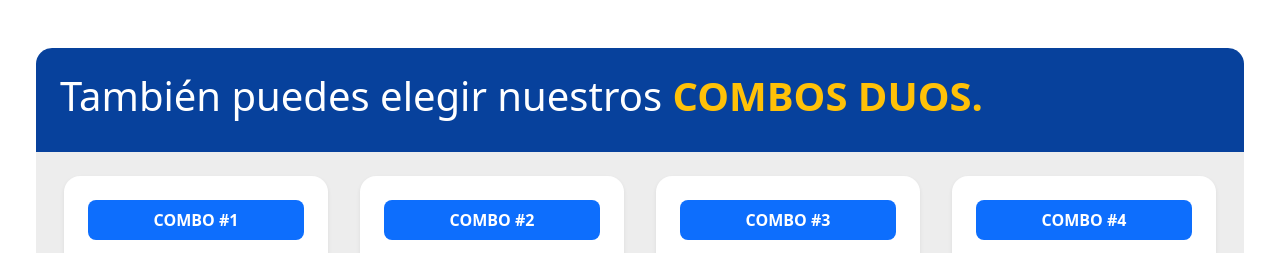
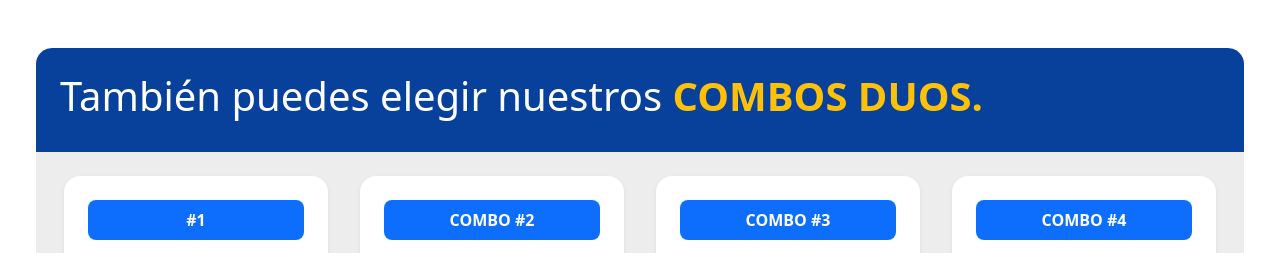
Before and after one commit to roynitorres/filmstreamgo, a Flask app: page / in a window 1280 px wide. Shown: the part 2745-2998 px from the top of the page. Run offline with Flask 3, Linux system fonts and the light colour scheme.

Commit message:
Thu, Nov 20, 2025, 9:55 PM -06:00

```diff
--- a/templates/inicio.html
+++ b/templates/inicio.html
@@ -350,7 +350,7 @@
         <div class="row py-4">
             <div class="col-md-3 px-3 ">
                 <div class=" bg-white rounded-4 border-1 p-4 text-center shadow-sm">
-                    <p class=" fw-bold text-white bg-primary py-2 rounded-3">COMBO #1</p>
+                    <p class=" fw-bold text-white bg-primary py-2 rounded-3">#1</p>
                     <div class="d-flex flex-column  align-items-center justify-content-center my-3">
                         <img class="img-fluid" src="{{ url_for('static', filename='img/Combos/1.svg') }}"
                             alt="Combo netflix 2">
```
